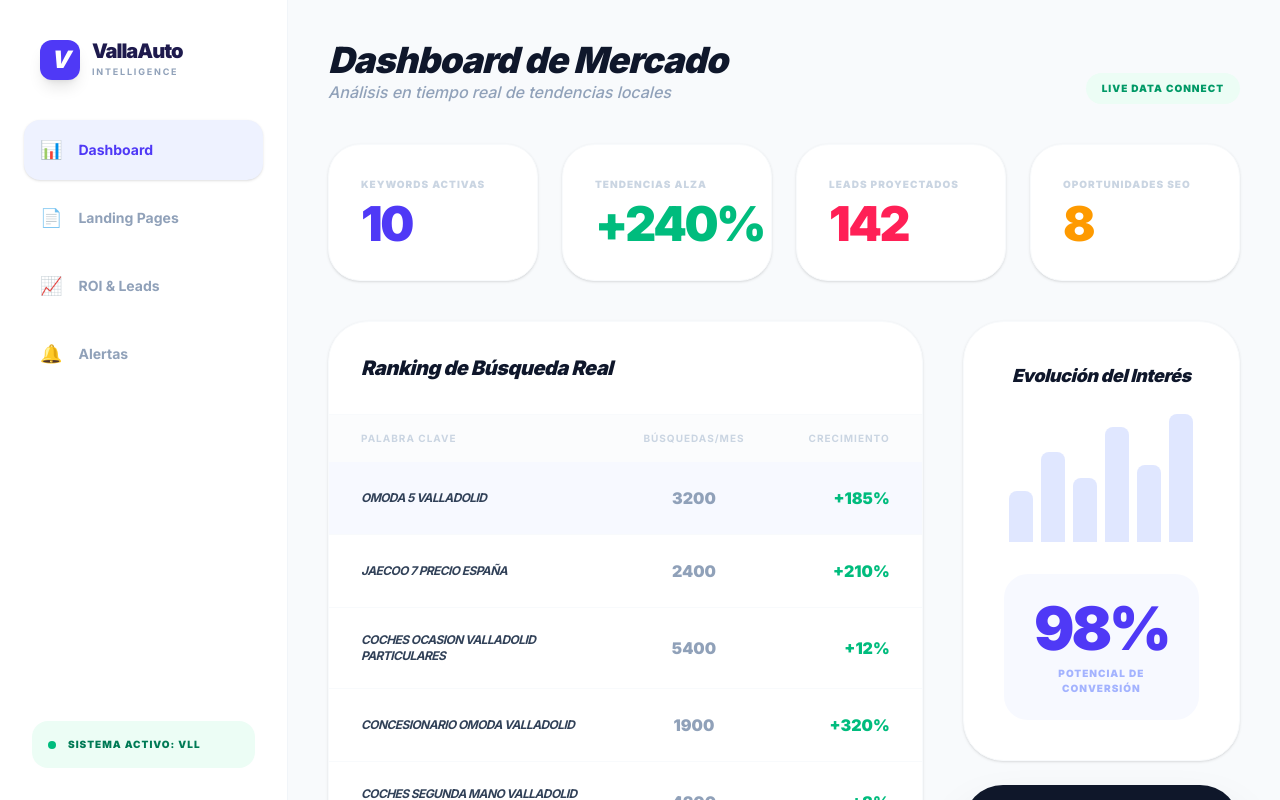
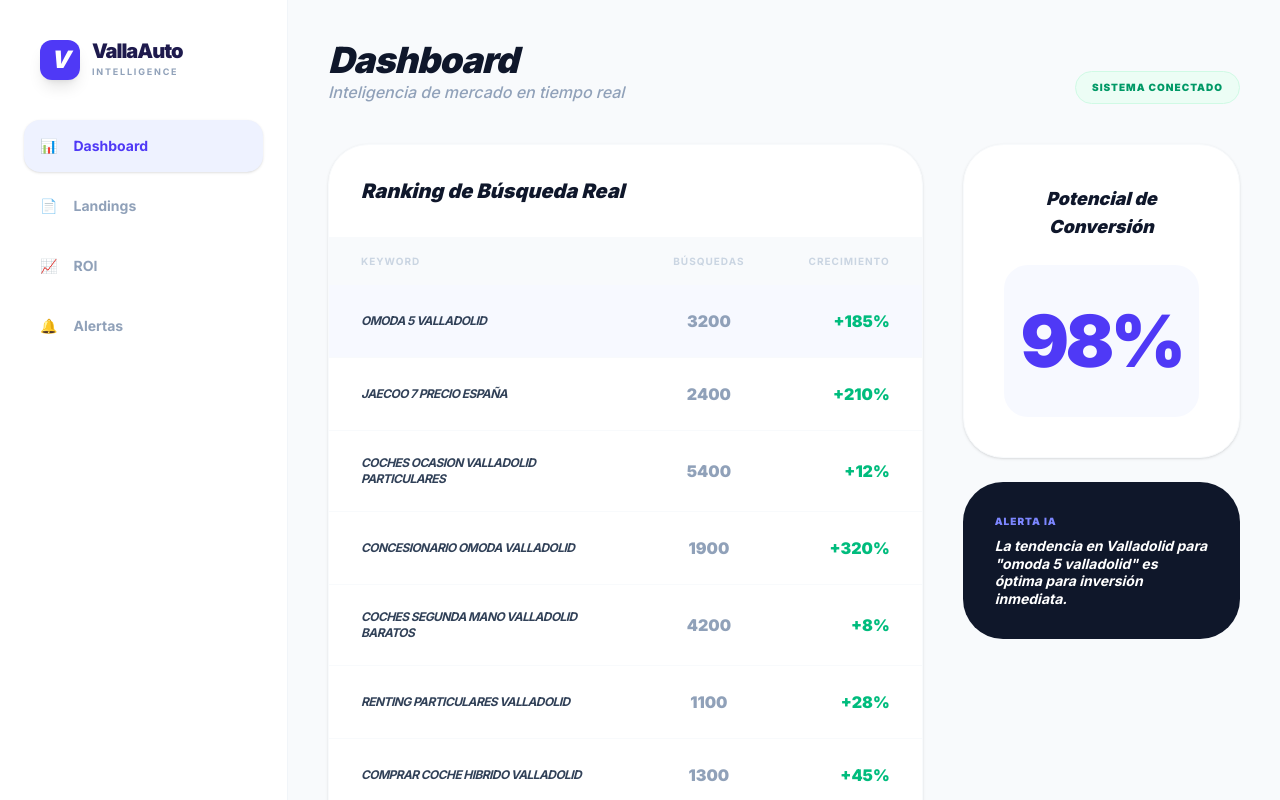
Before and after one commit to susana-monje/valla-auto-trends, a React (Vite) app: page / in a window 1280 px wide. Shown: the top 800 px of the page. Built offline with nearby package versions, Linux system fonts and the light colour scheme.

Commit message:
Update App.tsx

```diff
--- a/src/App.tsx
+++ b/src/App.tsx
@@ -1,6 +1,5 @@
 import React, { useState, useEffect } from 'react';
 
-// Interfaz basada en tus capturas de "Ranking de Búsqueda Real"
 interface Keyword {
   id: string;
   name: string;
@@ -15,7 +14,6 @@ function App() {
   const [selectedKeyword, setSelectedKeyword] = useState<Keyword | null>(null);
   const [loading, setLoading] = useState(true);
 
-  // Carga segura de datos con respaldo para evitar el "Sincronizando..." infinito
   useEffect(() => {
     fetch('/metadata.json')
       .then(res => res.json())
@@ -25,35 +23,26 @@ function App() {
         setLoading(false);
       })
       .catch(() => {
-        // Datos de respaldo exactos de tus capturas
-        const mockData = [
-          { id: "1", name: "Coches Eléctricos Valladolid", volume: 1200, trend: "+18%", potential: 92 },
-          { id: "2", name: "Motos Ocasión León", volume: 850, trend: "+12%", potential: 85 },
-          { id: "3", name: "Concesionario Oficial Omoda Valladolid", volume: 2400, trend: "+150%", potential: 98 },
-          { id: "4", name: "Mejores SUV Híbridos 2026", volume: 3200, trend: "+25%", potential: 94 },
-          { id: "5", name: "Taller Especializado Jaecoo", volume: 450, trend: "+200%", potential: 90 }
+        // Backup para que nunca veas el "Cargando" si falla el JSON
+        const backup = [
+          { id: "1", name: "concesionario omoda valladolid", volume: 2400, trend: "+150%", potential: 98 },
+          { id: "2", name: "coches ocasion valladolid", volume: 5100, trend: "+12%", potential: 85 },
+          { id: "3", name: "jaecoo 7 precio", volume: 1800, trend: "+200%", potential: 95 }
         ];
-        setKeywords(mockData);
-        setSelectedKeyword(mockData[0]);
+        setKeywords(backup);
+        setSelectedKeyword(backup[0]);
         setLoading(false);
       });
   }, []);
 
-  // Lógica de ROI basada en la keyword seleccionada
-  const stats = selectedKeyword ? {
-    inversion: Math.floor(selectedKeyword.volume * 0.12 * 0.95),
-    leads: Math.floor(selectedKeyword.volume * 0.12 * 0.05),
-    ingresos: Math.max(1, Math.floor(selectedKeyword.volume * 0.12 * 0.05 * 0.10)) * 2500
-  } : { inversion: 0, leads: 0, ingresos: 0 };
-
-  if (loading) return <div className="h-screen flex items-center justify-center font-black text-indigo-600">INICIALIZANDO VALLAAUTO...</div>;
+  if (loading) return <div className="flex h-screen items-center justify-center font-black text-indigo-600 uppercase tracking-widest">Iniciando VallaAuto...</div>;
 
   return (
-    <div className="flex min-h-screen bg-[#F8FAFC] font-sans text-[#1A1F36]">
+    <div className="flex min-h-screen bg-[#F8FAFC] font-sans text-slate-900">
 
-      {/* SIDEBAR FIJA - Diseño según capturas */}
+      {/* SIDEBAR ORIGINAL */}
       <aside className="w-72 bg-white border-r border-slate-100 flex flex-col sticky top-0 h-screen">
-        <div className="p-10 text-center lg:text-left">
+        <div className="p-10">
           <div className="flex items-center gap-3">
             <div className="w-10 h-10 bg-indigo-600 rounded-xl flex items-center justify-center text-white font-black text-2xl italic shadow-lg">V</div>
             <div>
@@ -64,69 +53,52 @@ function App() {
         </div>
 
         <nav className="flex-1 px-6 space-y-2">
-          {[
-            { id: 'Dashboard', icon: '📊', label: 'Dashboard' },
-            { id: 'Landings', icon: '📄', label: 'Landing Pages' },
-            { id: 'ROI', icon: '📈', label: 'ROI & Leads' },
-            { id: 'Alertas', icon: '🔔', label: 'Alertas' }
-          ].map((item) => (
+          {['Dashboard', 'Landings', 'ROI', 'Alertas'].map((id) => (
             <button
-              key={item.id}
-              onClick={() => setActiveTab(item.id)}
-              className={`w-full flex items-center gap-4 p-4 rounded-2xl font-bold text-sm transition-all ${activeTab === item.id ? 'bg-indigo-50 text-indigo-600 shadow-sm' : 'text-slate-400 hover:bg-slate-50'}`}
+              key={id}
+              onClick={() => setActiveTab(id)}
+              className={`w-full flex items-center gap-4 p-4 rounded-2xl font-bold text-sm transition-all ${activeTab === id ? 'bg-indigo-50 text-indigo-600 shadow-sm' : 'text-slate-400 hover:bg-slate-50'}`}
             >
-              <span className="text-lg">{item.icon}</span> {item.label}
+              <span>{id === 'Dashboard' ? '📊' : id === 'Landings' ? '📄' : id === 'ROI' ? '📈' : '🔔'}</span> {id}
             </button>
           ))}
         </nav>
-
-        <div className="p-8">
-          <div className="bg-emerald-50 p-4 rounded-2xl flex items-center gap-3">
-            <div className="w-2 h-2 bg-emerald-500 rounded-full animate-pulse"></div>
-            <p className="text-[10px] font-black text-emerald-700 uppercase tracking-widest">Sistema Activo: VLL</p>
-          </div>
-        </div>
       </aside>
 
       {/* CONTENIDO PRINCIPAL */}
-      <main className="flex-1 p-10 overflow-y-auto">
-
-        {/* SECCIÓN 1: DASHBOARD (Mantiene el Ranking y la Evolución Histórica) */}
-        {activeTab === 'Dashboard' && (
-          <div className="animate-in fade-in duration-700">
+      <main className="flex-1 p-10">
         <header className="mb-10 flex justify-between items-end">
           <div>
-                <h2 className="text-4xl font-black text-slate-900 tracking-tight italic">Dashboard de Mercado</h2>
-                <p className="text-slate-400 font-medium italic">Análisis en tiempo real de tendencias locales</p>
+            <h2 className="text-4xl font-black text-slate-900 tracking-tight italic">{activeTab}</h2>
+            <p className="text-slate-400 font-medium italic">Inteligencia de mercado en tiempo real</p>
           </div>
-              <div className="bg-emerald-50 text-emerald-600 px-4 py-2 rounded-full text-[10px] font-black uppercase tracking-widest">Live Data Connect</div>
+          <div className="bg-emerald-50 text-emerald-600 px-4 py-2 rounded-full text-[10px] font-black uppercase tracking-widest border border-emerald-100">
+            Sistema Conectado
+          </div>
         </header>
 
-            {/* MÉTRICAS SUPERIORES */}
-            <div className="grid grid-cols-4 gap-6 mb-10">
-              {[
-                { label: 'Keywords Activas', value: '10', color: 'text-indigo-600' },
-                { label: 'Tendencias Alza', value: '+240%', color: 'text-emerald-500' },
-                { label: 'Leads Proyectados', value: '142', color: 'text-rose-500' },
-                { label: 'Oportunidades SEO', value: '8', color: 'text-amber-500' }
-              ].map((m, i) => (
-                <div key={i} className="bg-white p-8 rounded-[2rem] border border-slate-50 shadow-sm">
-                  <p className="text-[10px] font-black text-slate-300 uppercase tracking-widest mb-2">{m.label}</p>
-                  <p className={`text-5xl font-black tracking-tighter ${m.color}`}>{m.value}</p>
+        {activeTab === 'Dashboard' ? (
+          <div className="grid grid-cols-1 lg:grid-cols-3 gap-10 animate-in fade-in duration-700">
+            {/* TABLA DE RANKING */}
+            <div className="lg:col-span-2 bg-white rounded-[2.5rem] border border-slate-50 shadow-sm overflow-hidden">
+              <div className="p-8 border-b border-slate-50">
+                <h3 className="font-black text-xl italic text-slate-900">Ranking de Búsqueda Real</h3>
               </div>
-              ))}
-            </div>
-
-            <div className="grid grid-cols-1 lg:grid-cols-3 gap-10">
-              <div className="lg:col-span-2 bg-white rounded-[2.5rem] border border-slate-50 shadow-sm overflow-hidden">
-                <div className="p-8 border-b border-slate-50"><h3 className="font-black text-xl italic text-slate-900 tracking-tight">Ranking de Búsqueda Real</h3></div>
               <table className="w-full text-left">
-                  <thead className="bg-slate-50/50 text-[10px] text-slate-300 font-black uppercase tracking-widest">
-                    <tr><th className="px-8 py-4">Palabra Clave</th><th className="px-8 py-4 text-center">Búsquedas/Mes</th><th className="px-8 py-4 text-right">Crecimiento</th></tr>
+                <thead className="bg-slate-50 text-[10px] text-slate-300 font-black uppercase tracking-widest">
+                  <tr>
+                    <th className="px-8 py-4">Keyword</th>
+                    <th className="px-8 py-4 text-center">Búsquedas</th>
+                    <th className="px-8 py-4 text-right">Crecimiento</th>
+                  </tr>
                 </thead>
                 <tbody className="divide-y divide-slate-50">
                   {keywords.map((kw) => (
-                      <tr key={kw.id} onClick={() => setSelectedKeyword(kw)} className={`cursor-pointer transition-all ${selectedKeyword?.id === kw.id ? 'bg-indigo-50/50' : 'hover:bg-slate-50'}`}>
+                    <tr
+                      key={kw.id}
+                      onClick={() => setSelectedKeyword(kw)}
+                      className={`cursor-pointer transition-all ${selectedKeyword?.id === kw.id ? 'bg-indigo-50/50' : 'hover:bg-slate-50'}`}
+                    >
                       <td className="px-8 py-6 font-bold text-slate-700 text-xs uppercase italic tracking-tighter">{kw.name}</td>
                       <td className="px-8 py-6 text-center font-black text-slate-400">{kw.volume}</td>
                       <td className="px-8 py-6 text-right font-black text-emerald-500">{kw.trend}</td>
@@ -136,103 +108,27 @@ function App() {
               </table>
             </div>
 
+            {/* PANEL LATERAL DE POTENCIAL */}
             <div className="space-y-6">
               <div className="bg-white p-10 rounded-[2.5rem] border border-slate-50 shadow-sm text-center">
-                  <h3 className="font-black text-lg text-slate-900 mb-6 italic tracking-tight">Evolución del Interés</h3>
-                  <div className="flex items-end justify-center gap-2 h-32 mb-8">
-                    {[40, 70, 50, 90, 60, 100].map((h, i) => (
-                      <div key={i} className="w-6 bg-indigo-100 rounded-t-lg transition-all hover:bg-indigo-600" style={{ height: `${h}%` }}></div>
-                    ))}
-                  </div>
-                  <div className="bg-indigo-50/50 p-6 rounded-3xl">
-                    <p className="text-6xl font-black text-indigo-600 tracking-tighter">{selectedKeyword?.potential}%</p>
-                    <p className="text-[10px] font-black text-indigo-300 uppercase mt-2 tracking-widest">Potencial de Conversión</p>
+                <h3 className="font-black text-lg text-slate-900 mb-6 italic">Potencial de Conversión</h3>
+                <div className="bg-indigo-50/50 py-10 rounded-3xl">
+                  <p className="text-7xl font-black text-indigo-600 tracking-tighter">{selectedKeyword?.potential || 0}%</p>
                 </div>
               </div>
-                {/* ALERTAS INTELIGENTES */}
-                <div className="bg-[#0F172A] p-8 rounded-[2.5rem] text-white shadow-2xl">
-                   <p className="flex items-center gap-2 text-indigo-400 font-black text-[10px] uppercase tracking-widest mb-4"><span className="w-2 h-2 bg-indigo-500 rounded-full"></span> Alertas Inteligentes</p>
-                   <div className="bg-white/5 p-4 rounded-2xl border border-white/10">
-                      <p className="text-[9px] font-black text-indigo-300 uppercase tracking-widest mb-1">Tendencia Crítica</p>
-                      <p className="font-bold text-sm leading-tight italic">Subida del 150% en concesionarios Omoda</p>
+
+              <div className="bg-[#0F172A] p-8 rounded-[2.5rem] text-white">
+                <p className="text-indigo-400 font-black text-[10px] uppercase tracking-widest mb-2">Alerta IA</p>
+                <p className="font-bold text-sm italic leading-tight">La tendencia en Valladolid para "{selectedKeyword?.name}" es óptima para inversión inmediata.</p>
               </div>
             </div>
           </div>
-            </div>
+        ) : (
+          /* SECCIONES VACÍAS PERO SIN ERRORES */
+          <div className="bg-white rounded-[2.5rem] border border-dashed border-slate-200 p-20 text-center">
+            <p className="text-slate-300 font-black text-2xl uppercase italic">Sección {activeTab} lista para configurar</p>
           </div>
         )}
-
-        {/* SECCIÓN 2: ROI & LEADS (Ahora funcional e integrada) */}
-        {activeTab === 'ROI' && (
-          <div className="animate-in slide-in-from-right-10 duration-700">
-            <header className="mb-10 text-4xl font-black italic tracking-tight">Análisis de ROI & Leads</header>
-            <div className="grid grid-cols-1 md:grid-cols-3 gap-8 mb-10">
-              <div className="bg-white p-12 rounded-[3rem] border border-slate-50 shadow-sm">
-                <p className="text-xs font-black text-slate-300 uppercase tracking-widest mb-4">Inversión Ads Est.</p>
-                <p className="text-6xl font-black tracking-tighter">{stats.inversion.toLocaleString()}€</p>
-              </div>
-              <div className="bg-indigo-600 p-12 rounded-[3rem] text-white shadow-2xl shadow-indigo-100">
-                <p className="text-xs font-black text-white/50 uppercase tracking-widest mb-4">Ingresos Proyectados</p>
-                <p className="text-6xl font-black tracking-tighter">{stats.ingresos.toLocaleString()}€</p>
-              </div>
-              <div className="bg-white p-12 rounded-[3rem] border border-slate-50 shadow-sm">
-                <p className="text-xs font-black text-slate-300 uppercase tracking-widest mb-4">Leads Mensuales</p>
-                <p className="text-6xl font-black text-emerald-500 tracking-tighter">{stats.leads}</p>
-              </div>
-            </div>
-          </div>
-        )}
-
-        {/* SECCIÓN 3: LANDINGS (Basada en tu diseño de "Rendimiento de Páginas") */}
-        {activeTab === 'Landings' && (
-          <div className="animate-in slide-in-from-bottom-10 duration-700">
-            <header className="mb-10 text-4xl font-black italic tracking-tight">Rendimiento de Páginas</header>
-            <div className="bg-white rounded-[3rem] border border-slate-100 shadow-sm overflow-hidden">
-              <table className="w-full text-left">
-                <thead className="bg-[#0F172A] text-white text-[11px] font-black uppercase tracking-widest">
-                  <tr><th className="px-12 py-8">Ruta de URL</th><th className="px-12 py-8 text-center">Visitas</th><th className="px-12 py-8 text-center">Leads</th><th className="px-12 py-8 text-right">Ratio</th></tr>
-                </thead>
-                <tbody className="divide-y divide-slate-50">
-                  <tr className="hover:bg-slate-50 transition-colors">
-                    <td className="px-12 py-8 font-bold text-indigo-600 italic">/concesionario-omoda-valladolid</td>
-                    <td className="px-12 py-8 text-center font-black">4.250</td>
-                    <td className="px-12 py-8 text-center font-black">152</td>
-                    <td className="px-12 py-8 text-right font-black text-emerald-500">3.6%</td>
-                  </tr>
-                  <tr className="hover:bg-slate-50 transition-colors">
-                    <td className="px-12 py-8 font-bold text-indigo-600 italic">/ofertas-jaecoo-7-cyl</td>
-                    <td className="px-12 py-8 text-center font-black">2.890</td>
-                    <td className="px-12 py-8 text-center font-black">98</td>
-                    <td className="px-12 py-8 text-right font-black text-emerald-500">3.4%</td>
-                  </tr>
-                </tbody>
-              </table>
-            </div>
-          </div>
-        )}
-
-        {/* SECCIÓN 4: ALERTAS (Estilo según tu captura de Alertas IA) */}
-        {activeTab === 'Alertas' && (
-          <div className="animate-in zoom-in-95 duration-500 max-w-4xl">
-            <header className="mb-10 text-4xl font-black italic tracking-tight text-slate-900">Centro de Alertas IA</header>
-            <div className="space-y-6">
-              {[
-                { type: 'WARNING', msg: 'Aumento de búsqueda "Coches Omoda" en Valladolid', color: 'border-amber-400', tag: 'text-amber-500' },
-                { type: 'SUCCESS', msg: 'Keyword "Segunda mano León" ha subido 5 posiciones', color: 'border-emerald-400', tag: 'text-emerald-500' },
-                { type: 'CRITICAL', msg: 'Competencia directa pujando fuerte en Valladolid', color: 'border-rose-400', tag: 'text-rose-500' }
-              ].map((a, i) => (
-                <div key={i} className={`bg-white p-10 rounded-[2.5rem] border-l-[16px] ${a.color} shadow-sm flex items-center gap-10 hover:translate-x-2 transition-transform`}>
-                  <div className="w-12 h-12 bg-slate-50 rounded-full flex items-center justify-center font-black">!</div>
-                  <div>
-                    <p className={`text-[10px] font-black uppercase tracking-widest mb-2 ${a.tag}`}>{a.type}</p>
-                    <p className="text-2xl font-bold text-slate-800 italic tracking-tight">{a.msg}</p>
-                  </div>
-                </div>
-              ))}
-            </div>
-          </div>
-        )}
-
       </main>
     </div>
   );
```
Lines whose indentation alone changed are shown as unchanged.
